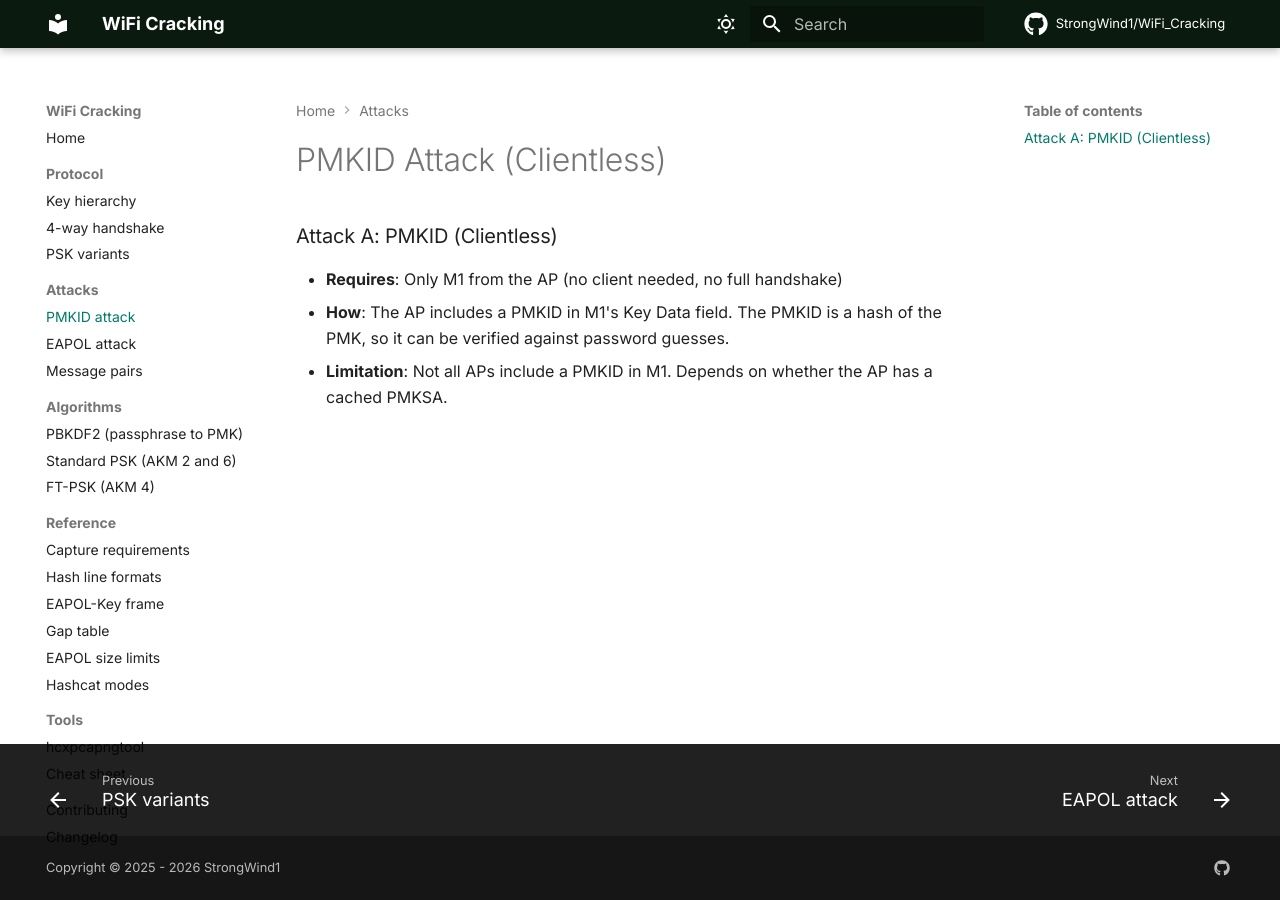
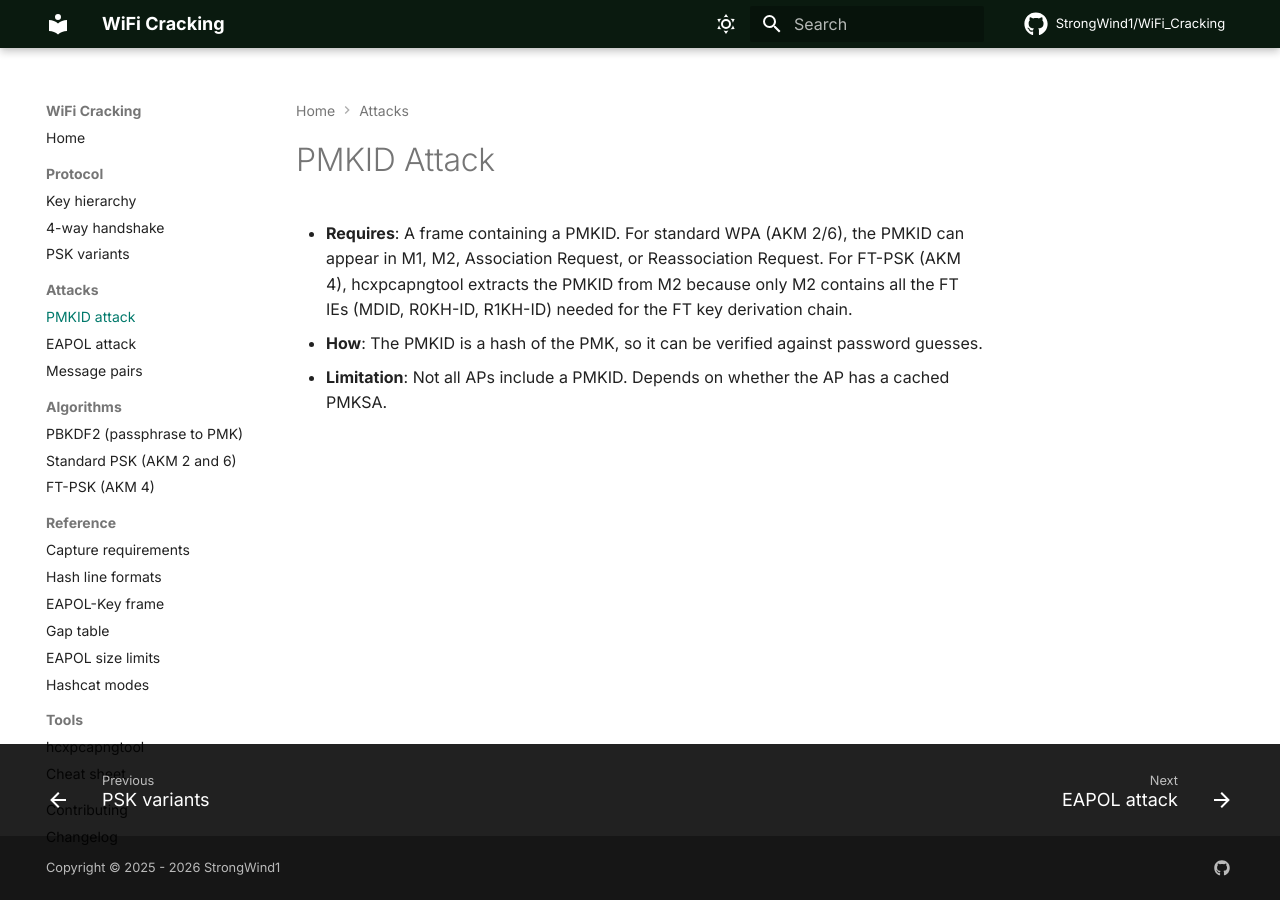
Before and after one commit to StrongWind1/WiFi_Cracking, an MkDocs documentation site: the page built from docs/attacks/pmkid.md, in a window 1280 px wide. Built offline with MkDocs 1.6.1 and Material for MkDocs 9.7.7, drawn with Linux system fonts in a browser that asks for light colours; comment, search, counter and statistics services are not loaded.

Commit message:
Fix PMKID sources per ZerBea feedback
- Standard WPA PMKID can be in M1, M2, Assoc Req, or Reassoc Req (not just M1)
- FT-PSK PMKID is extracted from M2 (contains all FT IEs), not M1
- Updated capture requirements table and field source table

```diff
--- a/docs/attacks/pmkid.md
+++ b/docs/attacks/pmkid.md
@@ -1,9 +1,11 @@
-# PMKID Attack (Clientless)
+# PMKID Attack
 
-### Attack A: PMKID (Clientless)
-
-- **Requires**: Only M1 from the AP (no client needed, no full handshake)
-- **How**: The AP includes a PMKID in M1's Key Data field. The PMKID is a hash
-  of the PMK, so it can be verified against password guesses.
-- **Limitation**: Not all APs include a PMKID in M1. Depends on whether the AP
-  has a cached PMKSA.
+- **Requires**: A frame containing a PMKID. For standard WPA (AKM 2/6), the
+  PMKID can appear in M1, M2, Association Request, or Reassociation Request.
+  For FT-PSK (AKM 4), hcxpcapngtool extracts the PMKID from M2 because only
+  M2 contains all the FT IEs (MDID, R0KH-ID, R1KH-ID) needed for the FT key
+  derivation chain.
+- **How**: The PMKID is a hash of the PMK, so it can be verified against
+  password guesses.
+- **Limitation**: Not all APs include a PMKID. Depends on whether the AP has
+  a cached PMKSA.
```
Also changed, not shown: WPA_PSK_CRACKING_GUIDE.md (+43 -18 lines), docs/reference/capture-requirements.md (+4 -4 lines).
